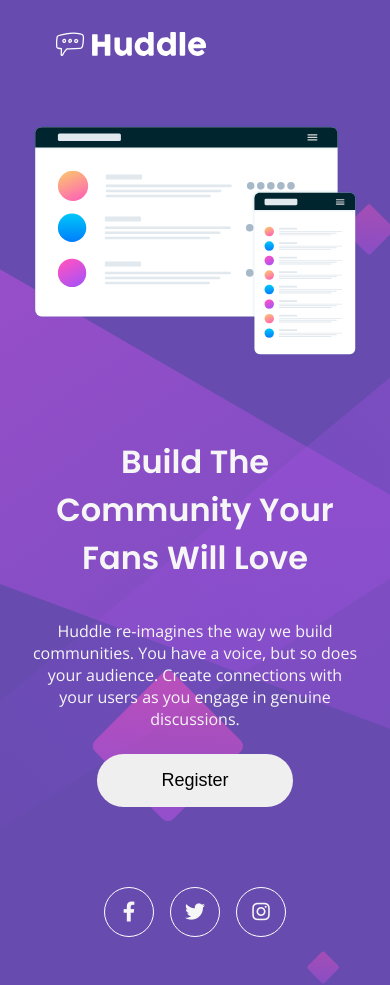
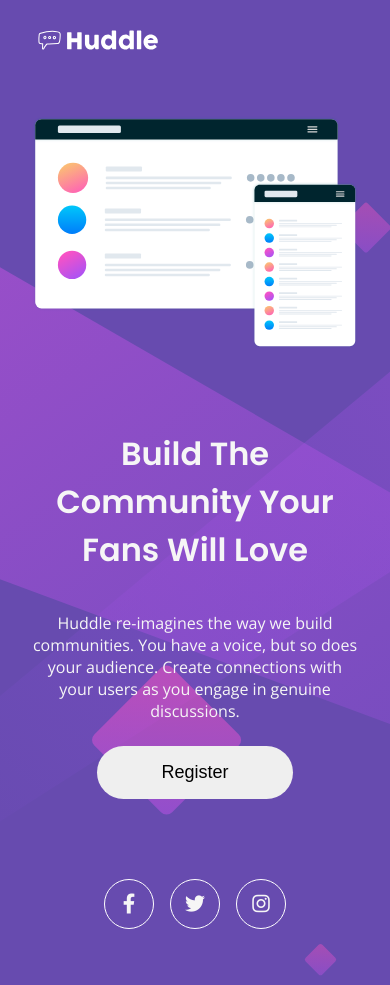
Before and after one commit to Raphaelj1/FrontendMentor-HuddleLanding, a plain HTML site: page index.html in a window 390 px wide. Drawn offline with nearby package versions, Linux system fonts and the light colour scheme.

Commit message:
Update styles.css

```diff
--- a/styles.css
+++ b/styles.css
@@ -91,8 +91,8 @@ li {
     }
 
     header #logo {
-        margin: 24px 48px;
-        height: 40px;
+        margin: 24px 32px;
+        height: 32px;
     }
 
     .container {
```
